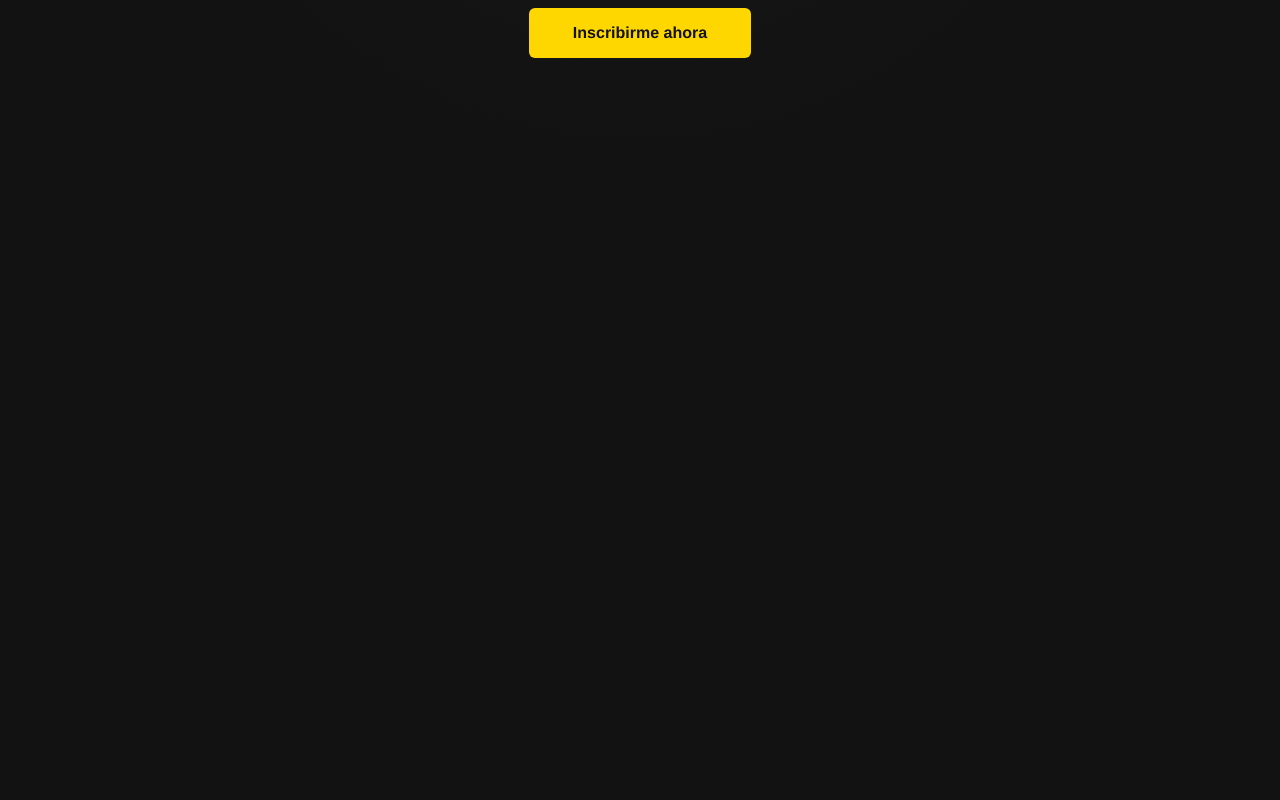
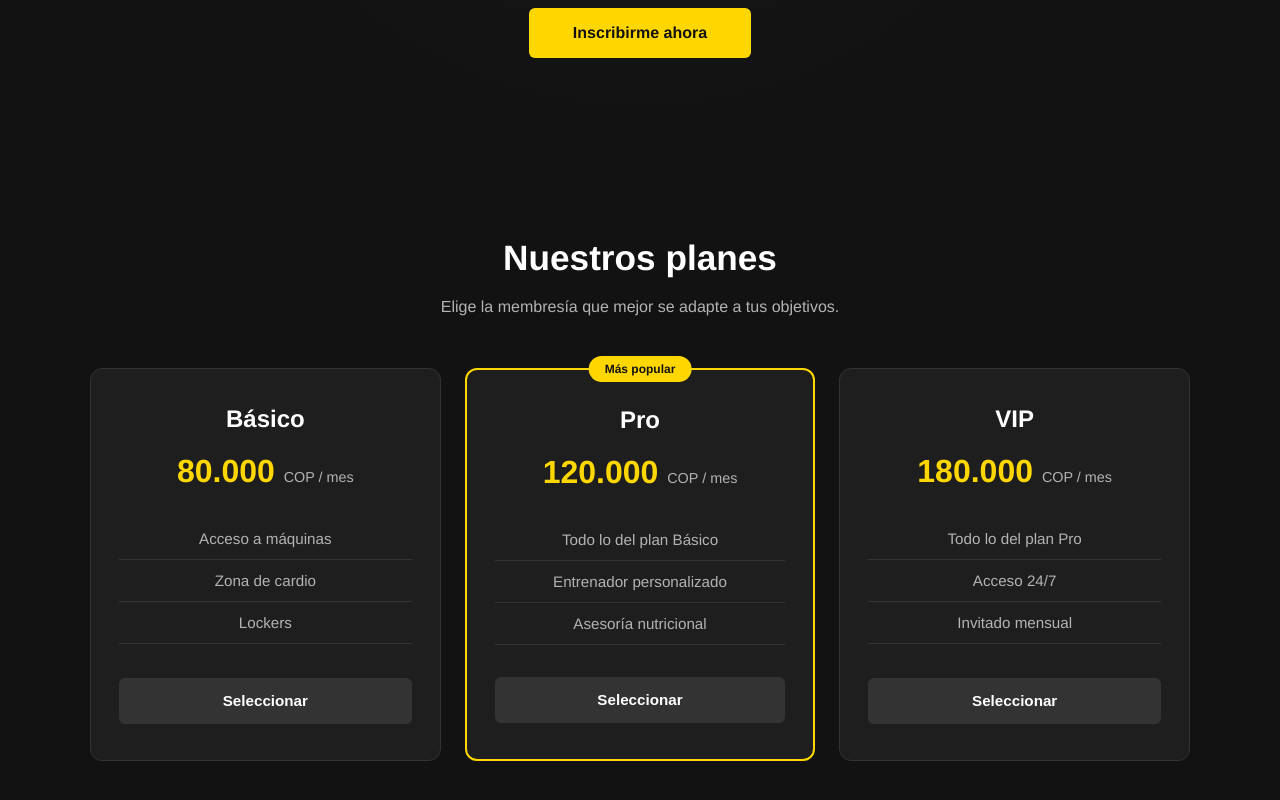
Before and after one commit to JuanCa240/gym-fit-proyectFinal, an Angular app: page / in a window 1280 px wide. Shown: the part 372-1172 px from the top of the page. Before the commit the page ends 800 px from the top, so only its background shows below. Built offline with nearby package versions, Linux system fonts and the light colour scheme.

Commit message:
feat: implementar las membresias en responsive y una animación de seleccion

```diff
--- a/src/app/features/home/home.html
+++ b/src/app/features/home/home.html
@@ -1,15 +1,6 @@
-<!DOCTYPE html>
-<html lang="en">
-<head>
-    <meta charset="UTF-8">
-    <meta name="viewport" content="width=device-width, initial-scale=1.0">
-    <title>Tu-GYM</title>
-</head>
-<body>
-    <main>
+<main>
     <!-- Sección principal de bienvenida -->
     <section class="hero">
-
         <h1>Transforma tu cuerpo hoy en TuGym </h1>
 
         <p> Entrena con equipamiento de nivel profesional y planes a tu medida </p>
@@ -17,8 +8,7 @@
         <a class="btn-cta" href="#planes">
         Inscribirme ahora
         </a>
-
     </section>
-    </main>
-</body>
-</html>
+    <!-- Componente de membresías -->
+    <app-plans />
+</main>
--- a/src/app/features/home/home.ts
+++ b/src/app/features/home/home.ts
@@ -1,9 +1,10 @@
 import { Component } from '@angular/core';
+import { Plans } from '../plans/plans';
 
 @Component({
   selector: 'app-home',
   standalone: true,
-  imports: [],
+  imports: [Plans],
   templateUrl: './home.html',
   styleUrl: './home.css'
 })
--- a/src/app/features/plans/plans.css
+++ b/src/app/features/plans/plans.css
@@ -0,0 +1,213 @@
+
+/* Sección de membresías */
+.plans {
+  padding: 80px 24px;
+  text-align: center;
+  background-color: var(--bg);
+}
+
+.plans h2 {
+  font-size: clamp(1.8rem, 3vw, 2.2rem);
+  margin: 0 0 16px;
+}
+
+.plans-description {
+  color: var(--muted);
+  line-height: 1.6;
+  margin: 0 0 48px;
+}
+
+/* Contenedor de las tres tarjetas */
+.plans-container {
+  display: grid;
+  grid-template-columns: repeat(3, minmax(0, 1fr));
+  gap: 24px;
+
+  max-width: 1100px;
+  margin: 0 auto;
+}
+
+/* Diseño de cada membresía */
+.plan-card {
+  position: relative;
+
+  display: flex;
+  flex-direction: column;
+  align-items: center;
+
+  padding: 36px 28px;
+
+  background-color: var(--surface);
+  border: 1px solid var(--border);
+  border-radius: 12px;
+
+  /* Transiciones suaves */
+    transition:
+      transform 0.3s ease,
+      box-shadow 0.3s ease,
+      border-color 0.3s ease;
+
+    isolation: isolate;
+}
+
+.plan-card h3 {
+  font-size: 1.5rem;
+  margin: 0 0 20px;
+}
+
+/* Precio */
+.plan-price {
+  color: var(--yellow);
+  font-size: 2rem;
+  font-weight: 700;
+  margin: 0 0 28px;
+}
+
+.plan-price span {
+  color: var(--muted);
+  font-size: 0.9rem;
+  font-weight: 400;
+}
+
+/* Beneficios */
+.plan-card ul {
+  list-style: none;
+  padding: 0;
+  margin: 0 0 32px;
+  width: 100%;
+}
+
+.plan-card li {
+  padding: 12px 0;
+  color: var(--muted);
+  font-size: 0.95rem;
+  border-bottom: 1px solid var(--border);
+}
+
+/* Botón de selección estado normal */
+.btn-plan {
+  width: 100%;
+  min-height: 46px;
+  margin-top: auto;
+  padding: 12px 20px;
+
+  background-color: #333333;
+  border: 1px solid transparent;
+  border-radius: 6px;
+
+  color: var(--text);
+  font-size: 0.95rem;
+  font-weight: 700;
+
+  cursor: pointer;
+  transition: background-color 0.25s ease, color 0.25s ease;
+}
+
+/* Efecto al pasar el cursor */
+.btn-plan:hover {
+    background-color: #444444;
+}
+
+/* Membresía destacada */
+.plan-card.featured {
+  border: 2px solid var(--yellow);
+}
+
+/* Etiqueta Más popular */
+.plan-badge {
+  position: absolute;
+  top: -14px;
+  left: 50%;
+  transform: translateX(-50%);
+
+  padding: 6px 16px;
+
+  background-color: var(--yellow);
+  color: var(--bg);
+
+  border-radius: 20px;
+  font-size: 0.75rem;
+  font-weight: 700;
+  white-space: nowrap;
+}
+
+/* Efecto de selección */
+  .plan-card.selected {
+    transform: scale(1.035);
+
+    border-color: transparent;
+
+    box-shadow:
+      0 0 18px rgba(255, 215, 0, 0.18),
+      0 0 35px rgba(255, 170, 0, 0.10);
+
+    z-index: 1;
+  }
+
+  /* Borde con degradado amarillo neón */
+  .plan-card.selected::before {
+    content: "";
+
+    position: absolute;
+    inset: -2px;
+
+    border-radius: 14px;
+    padding: 2px;
+
+    background-color: #ffd700;
+    box-shadow: inset 0 0 20px #fff3a0;
+
+    /* Solo mostramos el degradado en el borde */
+    -webkit-mask:
+      linear-gradient(#fff 0 0) content-box,
+      linear-gradient(#fff 0 0);
+
+    -webkit-mask-composite: xor;
+    mask-composite: exclude;
+
+    pointer-events: none;
+  }
+
+  /* Botón del plan seleccionado */
+  .plan-card.selected .btn-plan {
+    background-color: var(--yellow);
+    color: var(--bg);
+  }
+
+  /* Accesibilidad: respetar preferencias de movimiento */
+  @media (prefers-reduced-motion: reduce) {
+    .plan-card {
+      transition: none;
+    }
+
+    .plan-card.selected {
+      transform: none;
+    }
+  }
+
+/* Diseño para tablets */
+@media (max-width: 900px) {
+  .plans-container {
+    grid-template-columns: repeat(2, minmax(0, 1fr)); /*distribuya las tarjetas en tres columnas del mismo tamaño.*/
+  }
+
+  .plan-card.featured {
+    grid-column: span 1;
+  }
+}
+
+/* Diseño para celulares */
+@media (max-width: 600px) {
+  .plans {
+    padding: 64px 20px;
+  }
+
+  .plans-container {
+    grid-template-columns: 1fr;
+    gap: 32px;
+  }
+
+  .plan-card {
+    padding: 32px 24px;
+  }
+}
--- a/src/app/features/plans/plans.html
+++ b/src/app/features/plans/plans.html
@@ -0,0 +1,54 @@
+
+<!-- Sección de membresías -->
+<section class="plans" id="planes">
+
+  <h2>Nuestros planes</h2>
+
+  <p class="plans-description">
+    Elige la membresía que mejor se adapte a tus objetivos.
+  </p>
+
+  <div class="plans-container">
+
+    <!-- recorre nuestro arreglo plans y genera un elemento por cada objeto -->
+
+    @for (plan of plans; track plan.id) {
+
+      <article
+      class="plan-card"
+      [class.featured]="plan.featured"
+      [class.selected]="selectedPlanId === plan.id">
+
+        @if (plan.featured) {
+          <span class="plan-badge">Más popular</span>
+        }
+
+        <h3>{{ plan.name }}</h3>
+
+        <p class="plan-price">
+          {{ plan.price.toLocaleString('es-CO') }}
+          <span>COP / mes</span>
+        </p>
+
+        <ul>
+          @for (benefit of plan.benefits; track benefit) {
+            <li>{{ benefit }}</li>
+          }
+        </ul>
+
+        <button
+          type="button"
+          class="btn-plan"
+          (click)="selectPlan(plan.id)"
+          [attr.aria-pressed]="selectedPlanId === plan.id"
+        >
+          {{ selectedPlanId === plan.id ? 'Seleccionado' : 'Seleccionar' }}
+
+        </button>
+
+      </article>
+    }
+
+  </div>
+
+</section>
--- a/src/app/features/plans/plans.ts
+++ b/src/app/features/plans/plans.ts
@@ -0,0 +1,56 @@
+import { Component } from '@angular/core';
+
+@Component({
+  selector: 'app-plans',
+  standalone: true,
+  imports: [],
+  templateUrl: './plans.html',
+  styleUrl: './plans.css'
+})
+export class Plans {
+    // Arreglo de objetos que contiene las membresías.
+  plans = [
+    {
+      id: 'basico',
+      name: 'Básico',
+      price: 80000,
+      benefits: [
+        'Acceso a máquinas',
+        'Zona de cardio',
+        'Lockers'
+      ],
+      featured: false
+    },
+    {
+      id: 'pro',
+      name: 'Pro',
+      price: 120000,
+      benefits: [
+        'Todo lo del plan Básico',
+        'Entrenador personalizado',
+        'Asesoría nutricional'
+      ],
+      featured: true
+    },
+    {
+      id: 'vip',
+      name: 'VIP',
+      price: 180000,
+      benefits: [
+        'Todo lo del plan Pro',
+        'Acceso 24/7',
+        'Invitado mensual'
+      ],
+      featured: false
+    }
+  ];
+
+  // Guarda el identificador del plan seleccionado.
+  selectedPlanId: string | null = null;
+
+  // Actualiza la membresía seleccionada.
+  selectPlan(planId: string): void {
+    this.selectedPlanId = planId;
+  }
+
+}
```
